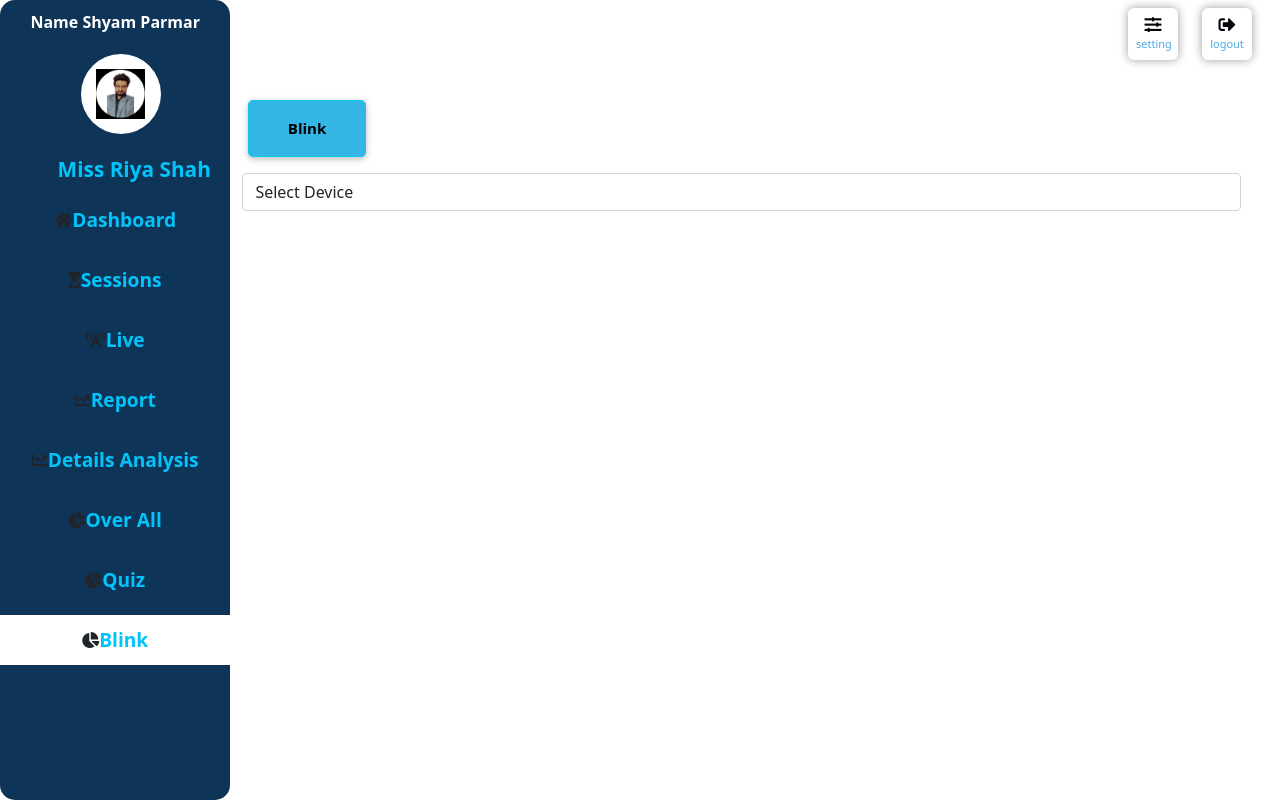
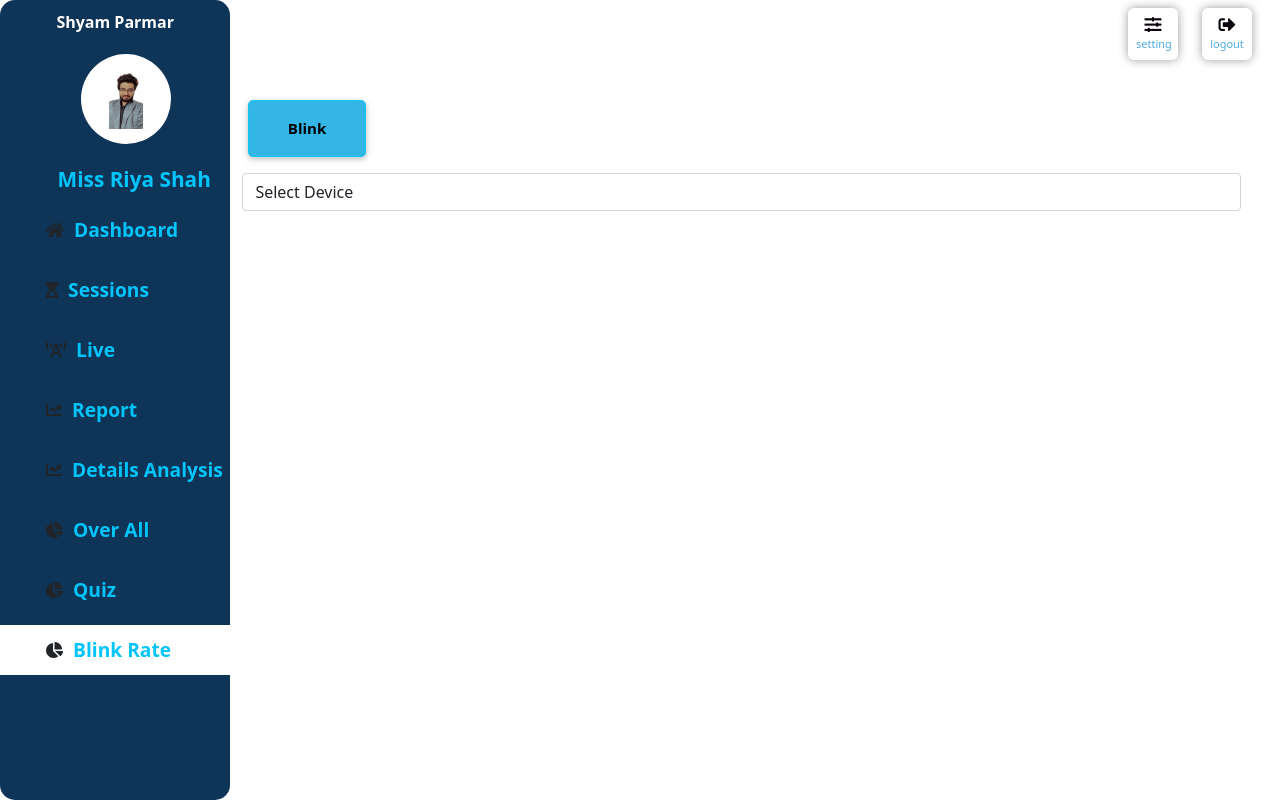
Before and after one commit to sanket-3101/brained, a React (Create React App) app: page /blink in a window 1280 px wide. Built offline with nearby package versions, Linux system fonts and the light colour scheme.

Commit message:
sidemenu changes

```diff
--- a/src/Component/Sidebar/index.js
+++ b/src/Component/Sidebar/index.js
@@ -106,18 +106,20 @@ export default function Dashboard(props) {
           backgroundColor: pathname === routes ? "white" : "",
           width: "100%",
           height: "50px",
-          justifyContent: "center",
+          // justifyContent: "center",
           alignItems: "center",
           marginBottom: "10px",
+          paddingLeft: '20%'
         }}
         onClick={() => handleNavigation(routes)}
       >
-        <i class={image}></i>
+        <i  class={image}></i>
         <div
           style={{
             fontSize: "1.2rem",
             color: "rgb(0, 196, 250)",
             fontWeight: "bold",
+            marginLeft: '10px'
           }}
         >
           {name}
@@ -150,13 +152,13 @@ export default function Dashboard(props) {
           }}
         >
           {/* <img src={checkfit} style={{height: '20px', marginRight: '20px'}} /> */}
-          <div>Name Shyam Parmar</div>
+          <div>Shyam Parmar</div>
         </div>
         <div
           style={{
-            height: "80px",
-            width: "80px",
-            borderRadius: "40px",
+            height: "90px",
+            width: "90px",
+            borderRadius: "45px",
             marginLeft: "35%",
             justifyContent: "center",
             alignItems: "center",
@@ -166,7 +168,7 @@ export default function Dashboard(props) {
           }}
         >
           <img
-            style={{ height: "50px" }}
+            style={{ height: "60px" }}
             // src="https://www.pngitem.com/pimgs/m/404-4042710_circle-profile-picture-png-transparent-png.png"
             src={require("../../../src/assests/images/profile.jpeg")}
           />
@@ -196,7 +198,7 @@ export default function Dashboard(props) {
         )}
         {getList("Over All", "", 6, "/overall", "fas fa-chart-pie")}
         {getList("Quiz", "", 7, "/quiz", "fas fa-chart-pie")}
-        {getList("Blink", "", 8, "/blink", "fas fa-chart-pie")}
+        {getList("Blink Rate", "", 8, "/blink", "fas fa-chart-pie")}
       </div>
     </>
   );
```
Also changed, not shown: src/assests/images/profile.jpeg.
